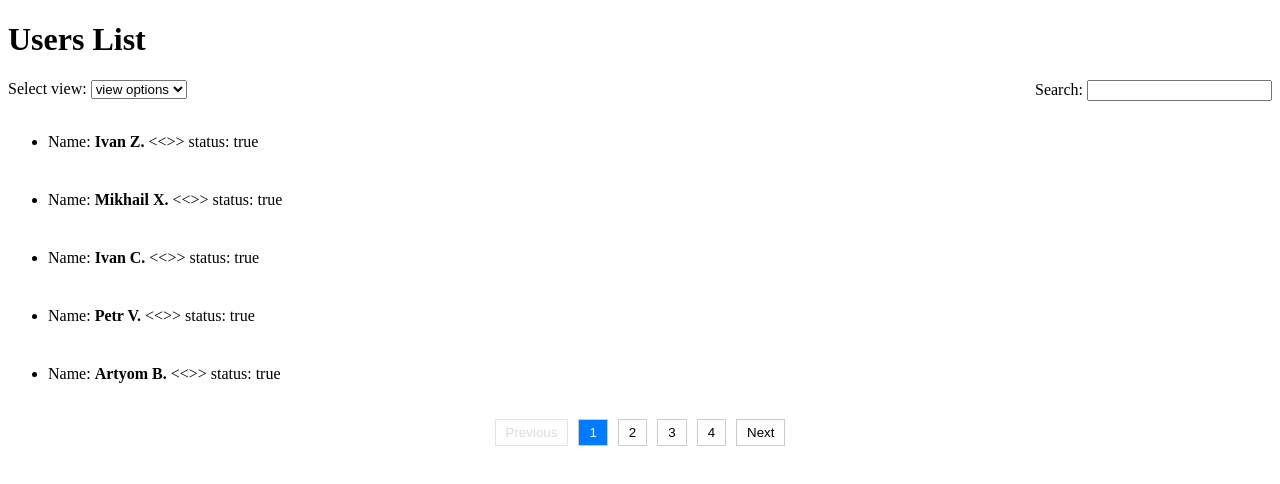
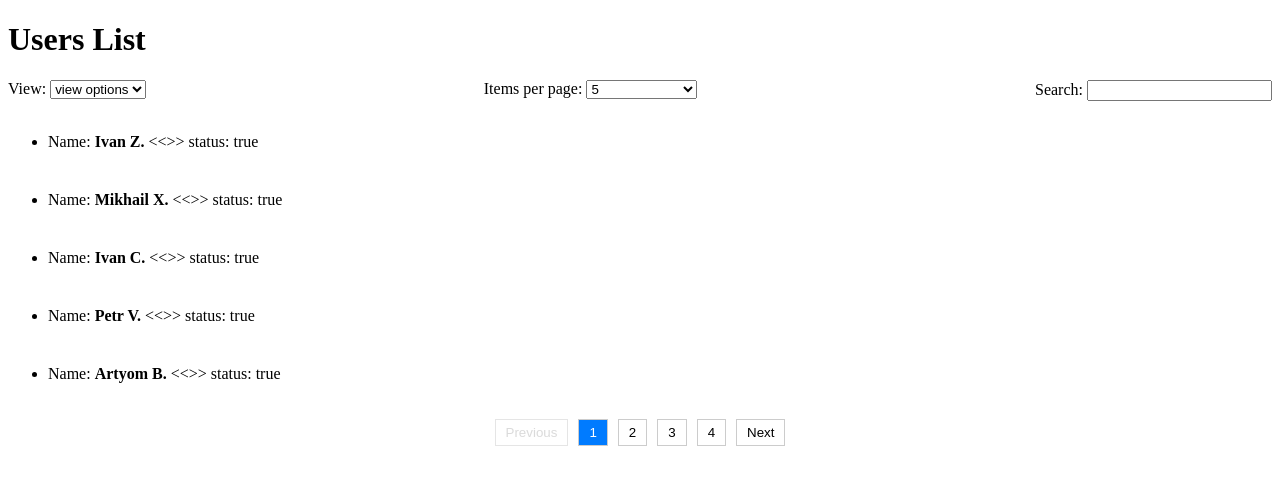
Before and after one commit to glitch-surfer/users-list, an Angular app: page /users in a window 1280 px wide. Shown: the top 484 px of the page. Built offline with nearby package versions, Linux system fonts and the light colour scheme.

Commit message:
feat: implement select items per page

```diff
--- a/src/app/core/components/pagination/pagination.component.ts
+++ b/src/app/core/components/pagination/pagination.component.ts
@@ -5,8 +5,8 @@ import {
   Input,
   Output,
 } from '@angular/core';
-import { ListRequest } from '../../../users/service/users.serice';
 import { NgFor } from '@angular/common';
+import { ItemsPerPage } from '../../../users/model/items-per-page.interface';
 
 @Component({
   selector: 'app-pagination',
@@ -17,7 +17,7 @@ import { NgFor } from '@angular/common';
   changeDetection: ChangeDetectionStrategy.OnPush,
 })
 export class PaginationComponent {
-  @Input({ required: true }) itemsPerPage: ListRequest['itemsPerPage'] = 5;
+  @Input({ required: true }) itemsPerPage: ItemsPerPage = 5;
   @Input({ required: true }) totalItems = 0;
   @Input({ required: true }) currentPage = 1;
 
--- a/src/app/users/components/users-list/users-list.component.html
+++ b/src/app/users/components/users-list/users-list.component.html
@@ -1,10 +1,20 @@
 <div class="controls">
   <label>
-    Select view:
+    View:
     <select [formControl]="selectViewOption">
       <option value="none" disabled>view options</option>
       <option value="list">List</option>
       <option value="cards">Cards</option>
+    </select>
+  </label>
+
+  <label>
+    Items per page:
+    <select [formControl]="selectItemsPerPage">
+      <option value="none" disabled>items per page</option>
+      <option value="5">5</option>
+      <option value="10">10</option>
+      <option value="20">20</option>
     </select>
   </label>
 
--- a/src/app/users/components/users-list/users-list.component.ts
+++ b/src/app/users/components/users-list/users-list.component.ts
@@ -30,6 +30,7 @@ import { UserCardComponent } from '../user-card/user-card.component';
 import { takeUntilDestroyed } from '@angular/core/rxjs-interop';
 import { PaginationComponent } from '../../../core/components/pagination/pagination.component';
 import { ViewMode } from '../../model/view-mode.interface';
+import { ItemsPerPage } from '../../model/items-per-page.interface';
 
 @Component({
   selector: 'app-users-list',
@@ -66,7 +67,9 @@ export class UsersListComponent implements OnInit {
   readonly selectViewOption = new FormControl<ViewMode>('none');
   viewMode: ViewMode = 'list';
 
-  itemsPerPage: ListRequest['itemsPerPage'] = 5;
+  readonly selectItemsPerPage = new FormControl<ItemsPerPage>(5);
+
+  itemsPerPage: ItemsPerPage = 5;
   currentPage = 1;
   totalItems = this.usersData.total_count;
 
@@ -101,6 +104,17 @@ export class UsersListComponent implements OnInit {
         takeUntilDestroyed(this.destroyRef)
       )
       .subscribe();
+
+    this.selectItemsPerPage.valueChanges
+      .pipe(
+        tap(
+          (itemsPerPage) => itemsPerPage && (this.itemsPerPage = itemsPerPage)
+        ),
+        tap(() => (this.currentPage = 1)),
+        tap(() => this.onPageChange(this.currentPage)),
+        takeUntilDestroyed(this.destroyRef)
+      )
+      .subscribe();
   }
 
   onPageChange(pageNumber: number): void {
--- /dev/null
+++ b/src/app/users/model/items-per-page.interface.ts
@@ -0,0 +1,3 @@
+import { ListRequest } from '../service/users.serice';
+
+export type ItemsPerPage = ListRequest['itemsPerPage'];
```
